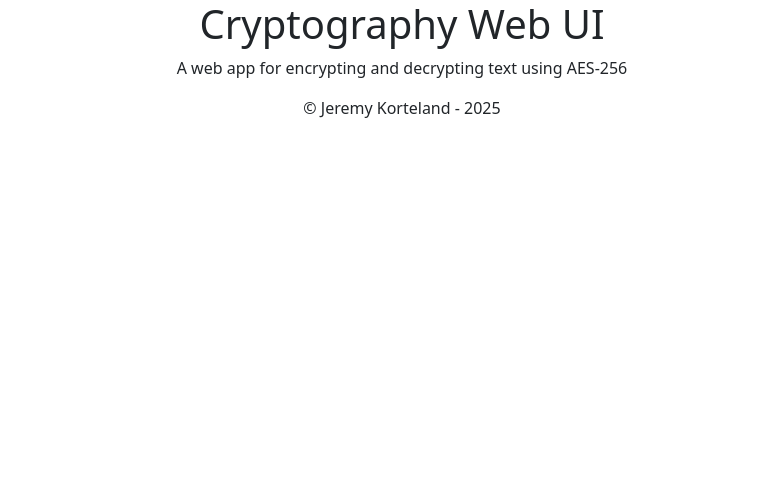
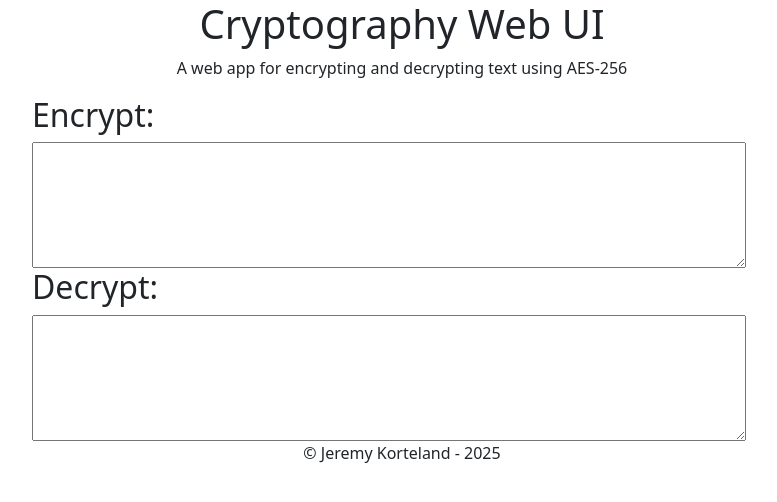
Before and after one commit to Jeremy-1052559/cryptography-web-ui, a FastAPI app: page / in a window 1280 px wide. Shown: the top 502 px of the page, without its empty margins (238-1015 px from the left). Run offline with FastAPI, Linux system fonts and the light colour scheme.

Commit message:
Update index.html
Add sections for encrypt/decrypt input

```diff
--- a/web/templates/index.html
+++ b/web/templates/index.html
@@ -5,5 +5,19 @@
             <h1>Cryptography Web UI</h1>
             <p>A web app for encrypting and decrypting text using AES-256</p>
         </section>
+        <section>
+            <h2>Encrypt:</h2>
+            <div class="d-flex flex-row">
+                <textarea id="encrypt-box" cols="75" rows="5"></textarea>
+                <button class="btn submit-button" id="encrypt-button"></button>
+            </div>
+        </section>
+        <section>
+            <h2>Decrypt:</h2>
+            <div class="d-flex flex-row">
+                <textarea id="decrypt-box" cols="75" rows="5"></textarea>
+                <button class="btn submit-button" id="decrypt-button"></button>
+            </div>
+        </section>
     </main>
 {% endblock %}
```
